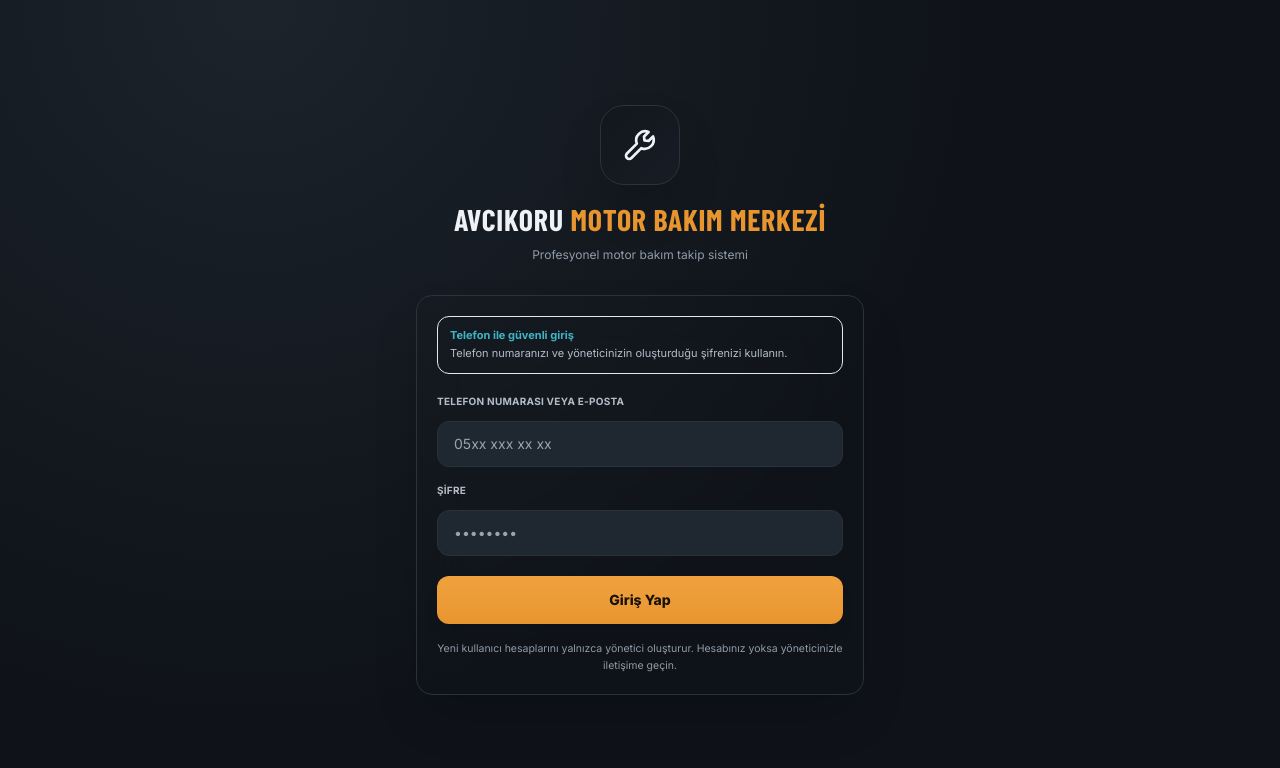
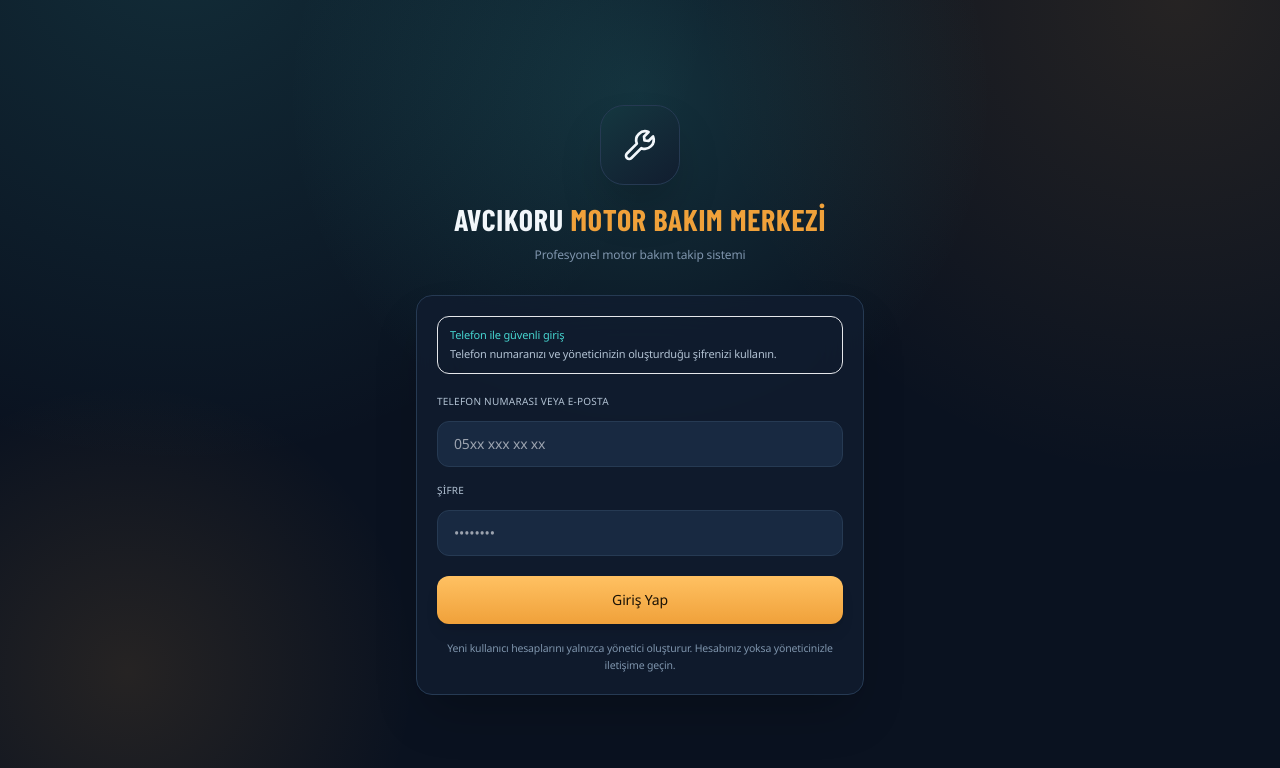
Before and after one commit to yalcinsahin55/agm-bakim-nextjs, a Next.js app: page /login in a window 1280 px wide. Shown: the top 768 px of the page. Built offline with nearby package versions, Linux system fonts and the light colour scheme; no server answers.

Commit message:
feat: refresh agm visual system

```diff
--- a/app/globals.css
+++ b/app/globals.css
@@ -5,32 +5,41 @@
 @tailwind components;
 @tailwind utilities;
 
+@font-face {
+  font-family: "AGM Noto Sans";
+  src: url("/fonts/agm-noto-sans.ttf") format("truetype");
+  font-display: swap;
+  font-weight: 400 800;
+  font-style: normal;
+}
+
 :root {
   color-scheme: dark;
   --display-scale: 1;
   --user-font-scale: 1;
   --ui-font-scale: calc(var(--display-scale) * var(--user-font-scale));
   font-size: calc(16px * var(--ui-font-scale));
-  --color-bg: #0f1319;
-  --color-panel: #171d25;
-  --color-panel2: #1f2730;
-  --color-panel-deep: #12161d;
-  --color-border: #2a323c;
-  --color-borderlt: #374252;
-  --color-text: #eef1f5;
-  --color-muted: #b3bdc8;
-  --color-faint: #8f9ba8;
-  --color-amber: #e8952f;
-  --color-amber-bright: #f0a23f;
+  --color-bg: #0a1220;
+  --color-panel: #111d2f;
+  --color-panel2: #182941;
+  --color-panel-deep: #08101c;
+  --color-border: #263a53;
+  --color-borderlt: #3b5672;
+  --color-text: #f2f7fb;
+  --color-muted: #b2c2d3;
+  --color-faint: #7f95ad;
+  --color-amber: #f0a13a;
+  --color-amber-bright: #ffc162;
   --color-on-amber: #1a1206;
-  --color-teal: #3fb5c4;
+  --color-teal: #46d5d0;
   --color-on-teal: #06181b;
-  --color-red: #ef4a52;
+  --color-red: #ff6972;
   --color-on-red: #1a1206;
-  --color-orange: #f2994a;
-  --color-yellow: #f0c93d;
-  --color-green: #33c98a;
+  --color-orange: #ffae5b;
+  --color-yellow: #f4d264;
+  --color-green: #48d69a;
   --color-on-green: #071a12;
+  --color-focus: #8ce8df;
   --space-page: 16px;
 }
 :root[data-font-size="small"] { --user-font-scale: 0.9; }
@@ -58,34 +67,50 @@
 
 :root.light {
   color-scheme: light;
-  --color-bg: #f3f6f8;
+  --color-bg: #eef4f8;
   --color-panel: #ffffff;
-  --color-panel2: #e8eef2;
-  --color-panel-deep: #dfe7ec;
-  --color-border: #cbd5dc;
-  --color-borderlt: #aebdc7;
-  --color-text: #17212b;
-  --color-muted: #52616d;
-  --color-faint: #5d6a75;
-  --color-amber: #a85d0d;
-  --color-amber-bright: #d58625;
+  --color-panel2: #e4edf4;
+  --color-panel-deep: #d6e2eb;
+  --color-border: #c4d4e0;
+  --color-borderlt: #9fb5c6;
+  --color-text: #17283b;
+  --color-muted: #526b80;
+  --color-faint: #6f879a;
+  --color-amber: #ba690d;
+  --color-amber-bright: #de8b28;
   --color-on-amber: #ffffff;
   --color-teal: #087f8d;
   --color-on-teal: #ffffff;
-  --color-red: #c9353d;
+  --color-red: #c93c4b;
   --color-on-red: #ffffff;
-  --color-orange: #c66d20;
-  --color-yellow: #a87800;
+  --color-orange: #c96f20;
+  --color-yellow: #a67800;
   --color-green: #168557;
+  --color-focus: #087f8d;
   --color-on-green: #ffffff;
   --space-page: 16px;
 }
 
 html, body {
-  background: radial-gradient(circle at 20% 0%, color-mix(in srgb, var(--color-panel2) 80%, var(--color-bg)) 0%, var(--color-bg) 55%);
+  background:
+    radial-gradient(circle at 14% -10%, color-mix(in srgb, var(--color-teal) 14%, transparent), transparent 34rem),
+    radial-gradient(circle at 92% 0%, color-mix(in srgb, var(--color-amber) 12%, transparent), transparent 30rem),
+    var(--color-bg);
+  background-attachment: fixed;
   color: var(--color-text);
-  font-family: Inter, sans-serif;
+  font-family: "AGM Noto Sans", Inter, sans-serif;
   -webkit-tap-highlight-color: transparent;
+}
+
+body {
+  min-width: 320px;
+  letter-spacing: -0.01em;
+}
+
+.app-shell-content {
+  min-height: 100vh;
+  background: linear-gradient(180deg, color-mix(in srgb, var(--color-panel) 28%, transparent), transparent 22rem);
+  box-shadow: 0 0 0 1px color-mix(in srgb, var(--color-border) 44%, transparent);
 }
 
 /* Theme changes repaint as one state instead of animating each surface separately. */
@@ -102,7 +127,7 @@ html.theme-switching *::after {
 }
 
 :where(button, a, input, select, textarea):focus-visible {
-  outline: 2px solid var(--color-amber);
+  outline: 2px solid var(--color-focus);
   outline-offset: 2px;
 }
 
@@ -204,13 +229,17 @@ body > div {
 }
 
 @layer components {
-  .ui-card { @apply rounded-card border border-border bg-panel; }
-  .ui-control { @apply rounded-control border border-border bg-panel2 text-text outline-none transition; }
+  .ui-card {
+    @apply rounded-card border border-border bg-panel;
+    background-image: linear-gradient(145deg, color-mix(in srgb, var(--color-panel) 96%, white 4%), var(--color-panel));
+    box-shadow: 0 16px 40px color-mix(in srgb, var(--color-panel-deep) 28%, transparent), inset 0 1px 0 color-mix(in srgb, white 5%, transparent);
+  }
+  .ui-control { @apply min-h-11 rounded-control border border-border bg-panel2 text-text outline-none transition; }
   .ui-control:focus-visible {
     @apply border-teal;
     box-shadow: 0 0 0 2px color-mix(in srgb, var(--color-teal) 20%, transparent);
   }
-  .ui-button { @apply inline-flex min-h-11 items-center justify-center gap-2 rounded-lg px-3 py-2.5 text-xs font-bold transition disabled:cursor-not-allowed disabled:opacity-50; }
+  .ui-button { @apply inline-flex min-h-11 items-center justify-center gap-2 rounded-control px-3 py-2.5 text-xs font-bold transition disabled:cursor-not-allowed disabled:opacity-50; }
   .ui-button-primary { @apply bg-gradient-to-b from-amber-bright to-amber text-on-amber shadow-lg transition-transform duration-150 hover:brightness-110 active:scale-[.97]; }
   .ui-button-secondary {
     @apply border bg-transparent text-teal;
@@ -227,6 +256,69 @@ body > div {
   }
   .ui-button-danger:hover { background: color-mix(in srgb, var(--color-red) 20%, transparent); }
   .ui-caption { @apply text-[11px] leading-relaxed text-muted; }
+
+  .app-kicker {
+    @apply text-[10px] font-extrabold uppercase tracking-[0.18em] text-amber;
+  }
+
+  .app-section-title {
+    @apply font-display text-xl font-bold uppercase tracking-[0.045em] text-text;
+    text-wrap: pretty;
+  }
+
+  .sidebar-shell {
+    background: linear-gradient(180deg, color-mix(in srgb, var(--color-panel) 96%, var(--color-teal) 4%), var(--color-bg));
+    box-shadow: 14px 0 36px color-mix(in srgb, var(--color-panel-deep) 28%, transparent);
+  }
+
+  .sidebar-brand {
+    background: linear-gradient(135deg, color-mix(in srgb, var(--color-amber) 9%, transparent), transparent 62%);
+  }
+
+  .sidebar-nav-item {
+    min-height: 44px;
+  }
+
+  .topbar-shell {
+    background: color-mix(in srgb, var(--color-bg) 86%, transparent);
+    box-shadow: 0 10px 28px color-mix(in srgb, var(--color-panel-deep) 18%, transparent);
+  }
+
+  .stat-card {
+    background: linear-gradient(145deg, color-mix(in srgb, var(--color-panel2) 42%, var(--color-panel)), var(--color-panel));
+    box-shadow: 0 12px 26px color-mix(in srgb, var(--color-panel-deep) 22%, transparent), inset 0 1px 0 color-mix(in srgb, white 4%, transparent);
+  }
+
+  .bottom-nav-shell {
+    background: color-mix(in srgb, var(--color-bg) 92%, transparent);
+    box-shadow: 0 -12px 34px color-mix(in srgb, var(--color-panel-deep) 24%, transparent);
+  }
+
+  .app-page {
+    position: relative;
+  }
+
+  .dashboard-section {
+    position: relative;
+  }
+
+  .login-page {
+    position: relative;
+    overflow: hidden;
+    background:
+      radial-gradient(circle at 50% 12%, color-mix(in srgb, var(--color-teal) 16%, transparent), transparent 22rem),
+      radial-gradient(circle at 10% 84%, color-mix(in srgb, var(--color-amber) 12%, transparent), transparent 18rem);
+  }
+
+  .login-brand-mark {
+    background: linear-gradient(145deg, color-mix(in srgb, var(--color-teal) 20%, var(--color-panel-deep)), var(--color-panel));
+    box-shadow: 0 18px 42px color-mix(in srgb, var(--color-panel-deep) 40%, transparent), 0 0 0 8px color-mix(in srgb, var(--color-teal) 6%, transparent);
+  }
+
+  .login-card {
+    background: color-mix(in srgb, var(--color-panel) 86%, transparent);
+    box-shadow: 0 24px 60px color-mix(in srgb, var(--color-panel-deep) 34%, transparent), inset 0 1px 0 color-mix(in srgb, white 6%, transparent);
+  }
 }
 
 @media (min-width: 768px) {
--- a/app/layout.tsx
+++ b/app/layout.tsx
@@ -11,7 +11,7 @@ export const metadata = {
 };
 
 export const viewport = {
-  themeColor: "#0f1319",
+  themeColor: "#0a1220",
   width: "device-width",
   initialScale: 1,
   // Kullanıcıların erişilebilirlik amacıyla yakınlaştırma yapabilmesine izin verilir.
--- a/app/login/page.tsx
+++ b/app/login/page.tsx
@@ -107,9 +107,9 @@ export default function LoginPage() {
   }
 
   return (
-    <div className="flex min-h-screen flex-col justify-center px-6 py-10">
-      <div className="mx-auto w-full max-w-md text-center animate-fade-in">
-        <div className="mx-auto mb-4 flex h-20 w-20 items-center justify-center rounded-3xl border border-border bg-gradient-to-br from-panel-deep to-panel text-4xl shadow-2xl">
+    <div className="login-page flex min-h-screen flex-col justify-center px-6 py-10">
+      <div className="login-brand mx-auto w-full max-w-md text-center animate-fade-in">
+        <div className="login-brand-mark mx-auto mb-4 flex h-20 w-20 items-center justify-center rounded-3xl border border-border text-4xl shadow-2xl">
           <AppIcon name="tool" size={36} />
         </div>
         <div className="font-display text-3xl font-bold uppercase leading-tight tracking-wide">
@@ -118,7 +118,7 @@ export default function LoginPage() {
         <p className="mt-2 text-xs text-faint">Profesyonel motor bakım takip sistemi</p>
       </div>
 
-      <div className="mx-auto mt-8 w-full max-w-md rounded-2xl border border-border bg-panel/70 p-5 shadow-2xl backdrop-blur-xl animate-fade-in">
+      <div className="login-card mx-auto mt-8 w-full max-w-md rounded-2xl border border-border p-5 shadow-2xl backdrop-blur-xl animate-fade-in">
         <div className="mb-5 rounded-control border border-teal/30 bg-teal/10 px-3 py-2.5 text-left text-[11px] text-muted">
           <div className="font-bold text-teal">Telefon ile güvenli giriş</div>
           <div className="mt-0.5 leading-relaxed">Telefon numaranızı ve yöneticinizin oluşturduğu şifrenizi kullanın.</div>
--- a/components/BottomNav.tsx
+++ b/components/BottomNav.tsx
@@ -93,7 +93,7 @@ export default function BottomNav() {
     <>
       <div className="h-24 md:hidden" aria-hidden="true" />
       <div className={`fixed bottom-0 left-0 right-0 z-30 pb-safe transition-transform duration-200 md:hidden ${hiddenOnScroll || keyboardOpen ? "mobile-nav-hidden" : ""}`}>
-        <nav aria-label="Mobil ana navigasyon" className="mx-auto flex min-h-20 w-full max-w-lg min-w-0 items-stretch border-t border-border bg-bg/98 px-1 pb-3 pt-2 shadow-[0_-8px_28px_rgba(15,19,25,0.12)] backdrop-blur-xl">
+            <nav aria-label="Mobil ana navigasyon" className="bottom-nav-shell mx-auto flex min-h-20 w-full max-w-lg min-w-0 items-stretch border-t border-border px-1 pb-3 pt-2 backdrop-blur-xl">
           {visibleItems.map((item) => {
             const active = pathname === item.href || (item.href === "/diger" && pathname.startsWith("/diger"));
             return (
--- a/components/DashboardActionRail.tsx
+++ b/components/DashboardActionRail.tsx
@@ -134,11 +134,11 @@ export default memo(function DashboardActionRail(props: DashboardActionRailProps
   if (!visibleActions.length && !operationQueue.length && !riskRows.length) return <></>;
 
   return (
-    <section className="mb-5" aria-labelledby="dashboard-actions-heading">
+    <section className="dashboard-section mb-5" aria-labelledby="dashboard-actions-heading">
       <div className="mb-3 flex items-end justify-between gap-3 border-b border-border pb-2">
         <div>
           <div className="text-[10px] font-bold uppercase tracking-[0.16em] text-amber">Operasyon merkezi</div>
-          <h2 id="dashboard-actions-heading" className="mt-1 font-display text-lg font-bold uppercase tracking-wide text-text">Sıradaki iş</h2>
+          <h2 id="dashboard-actions-heading" className="app-section-title mt-1">Sıradaki iş</h2>
           <p className="mt-1 max-w-2xl text-[10.5px] leading-4 text-muted">{presentation.description}</p>
         </div>
         <span className={`flex-shrink-0 rounded-full border px-2 py-1 text-right text-[8.5px] font-extrabold tracking-wide ${viewerMode ? "border-teal/30 bg-teal/10 text-teal" : "border-amber/30 bg-amber/10 text-amber"}`}>
--- a/components/Sidebar.tsx
+++ b/components/Sidebar.tsx
@@ -72,9 +72,9 @@ export default function Sidebar() {
   }
 
   return (
-    <aside data-collapsed={collapsed} className={`fixed inset-y-0 left-0 z-40 hidden flex-col overflow-hidden border-r border-border bg-bg/95 backdrop-blur-xl transition-[width] duration-200 md:flex ${collapsed ? "w-[76px]" : "w-64 md:max-xl:w-[76px]"}`}>
+    <aside data-collapsed={collapsed} className={`sidebar-shell fixed inset-y-0 left-0 z-40 hidden flex-col overflow-hidden border-r border-border backdrop-blur-xl transition-[width] duration-200 md:flex ${collapsed ? "w-[76px]" : "w-64 md:max-xl:w-[76px]"}`}>
       {/* Logo */}
-      <div className={`border-b border-border px-3 pb-4 pt-5 ${collapsed ? "flex flex-col items-center gap-3" : "md:max-xl:flex md:max-xl:flex-col md:max-xl:items-center md:max-xl:gap-3"}`}>
+      <div className={`sidebar-brand border-b border-border px-3 pb-4 pt-5 ${collapsed ? "flex flex-col items-center gap-3" : "md:max-xl:flex md:max-xl:flex-col md:max-xl:items-center md:max-xl:gap-3"}`}>
         <div className={`flex items-center gap-3 ${collapsed ? "justify-center" : "md:max-xl:justify-center"}`}>
           <div className="relative h-11 w-11 flex-shrink-0 overflow-hidden rounded-control border border-border shadow-lg">
             <Image src="/app-icon.png" alt="Avcıkoru Bakım" fill sizes="44px" className="object-cover" loading="lazy" />
@@ -106,7 +106,7 @@ export default function Sidebar() {
                   href={item.href}
                   title={item.label}
                   aria-label={item.label}
-                  className={`relative flex items-center gap-3 rounded-lg border py-2.5 text-[13px] font-medium transition-all ${collapsed ? "justify-center px-2" : "px-3 md:max-xl:justify-center md:max-xl:px-2"} ${
+                  className={`sidebar-nav-item relative flex items-center gap-3 rounded-lg border py-2.5 text-[13px] font-medium transition-all ${collapsed ? "justify-center px-2" : "px-3 md:max-xl:justify-center md:max-xl:px-2"} ${
                     active
                       ? "border-amber/20 bg-amber/10 text-amber"
                       : isOtherMenu
--- a/components/StatCards.tsx
+++ b/components/StatCards.tsx
@@ -21,12 +21,12 @@ export default function StatCards({ counts }: StatCardsProps) {
       {order.map((key) => (
         <div
           key={key}
-          className="relative overflow-hidden bg-panel border border-border rounded-card p-3 md:p-4 transition-all hover:border-borderlt hover:-translate-y-0.5"
+          className="stat-card relative overflow-hidden border border-border rounded-card p-3 md:p-4 transition-all hover:border-borderlt hover:-translate-y-0.5"
         >
           <div className="absolute left-0 top-0 w-[3px] h-full" style={{ background: STATUS_COLORS[key] }} />
           <div className="flex items-center justify-between">
             <div className="text-[10.5px] font-bold tracking-wide text-muted uppercase">{STATUS_LABELS[key]}</div>
-            <span className="text-muted"><AppIcon name={ICONS[key]} size={16} /></span>
+            <span className="rounded-lg border border-border bg-panel2 p-1.5 text-muted"><AppIcon name={ICONS[key]} size={16} /></span>
           </div>
           <div className="font-mono text-2xl md:text-3xl font-bold mt-1" style={{ color: STATUS_COLORS[key] }}>
             {counts[key]}
--- a/components/TopBar.tsx
+++ b/components/TopBar.tsx
@@ -13,7 +13,7 @@ interface TopBarProps {
 
 export default function TopBar({ title, subtitle, right }: TopBarProps) {
   return (
-    <div className="sticky top-0 z-20 border-b border-border bg-bg/95 px-3 pb-2.5 pt-3 backdrop-blur-md sm:px-4 sm:pb-3 sm:pt-4">
+    <div className="topbar-shell sticky top-0 z-20 border-b border-border px-3 pb-2.5 pt-3 backdrop-blur-md sm:px-4 sm:pb-3 sm:pt-4">
       <div className="flex min-w-0 items-center justify-between gap-2">
         <div className="flex min-w-0 flex-1 items-center gap-2.5">
           {/* Mobilde logo göster, PC'de sidebar'da zaten var */}
@@ -21,7 +21,7 @@ export default function TopBar({ title, subtitle, right }: TopBarProps) {
             <Image src="/app-icon.png" alt="Avcıkoru Bakım" fill sizes="36px" className="object-cover" priority />
           </div>
           <div className="min-w-0">
-            <div className="truncate font-display text-lg font-bold uppercase tracking-wide sm:text-xl">{title}</div>
+            <div className="truncate font-display text-xl font-bold uppercase tracking-[0.045em] sm:text-2xl">{title}</div>
             {subtitle && <div className="mt-0.5 max-w-[48vw] truncate text-[10px] text-faint sm:max-w-none sm:text-[10.5px]">{subtitle}</div>}
           </div>
         </div>
--- a/tailwind.config.ts
+++ b/tailwind.config.ts
@@ -31,7 +31,7 @@ const config: Config = {
       },
       fontFamily: {
         display: ["'Barlow Condensed'", "sans-serif"],
-        body: ["Inter", "sans-serif"],
+        body: ["AGM Noto Sans", "Inter", "sans-serif"],
         mono: ["'JetBrains Mono'", "monospace"],
       },
       borderRadius: {
```
Also changed, not shown: app/dashboard/_lib/types.ts (+6 -5 lines), app/dashboard/page.tsx (+6 -5 lines).
